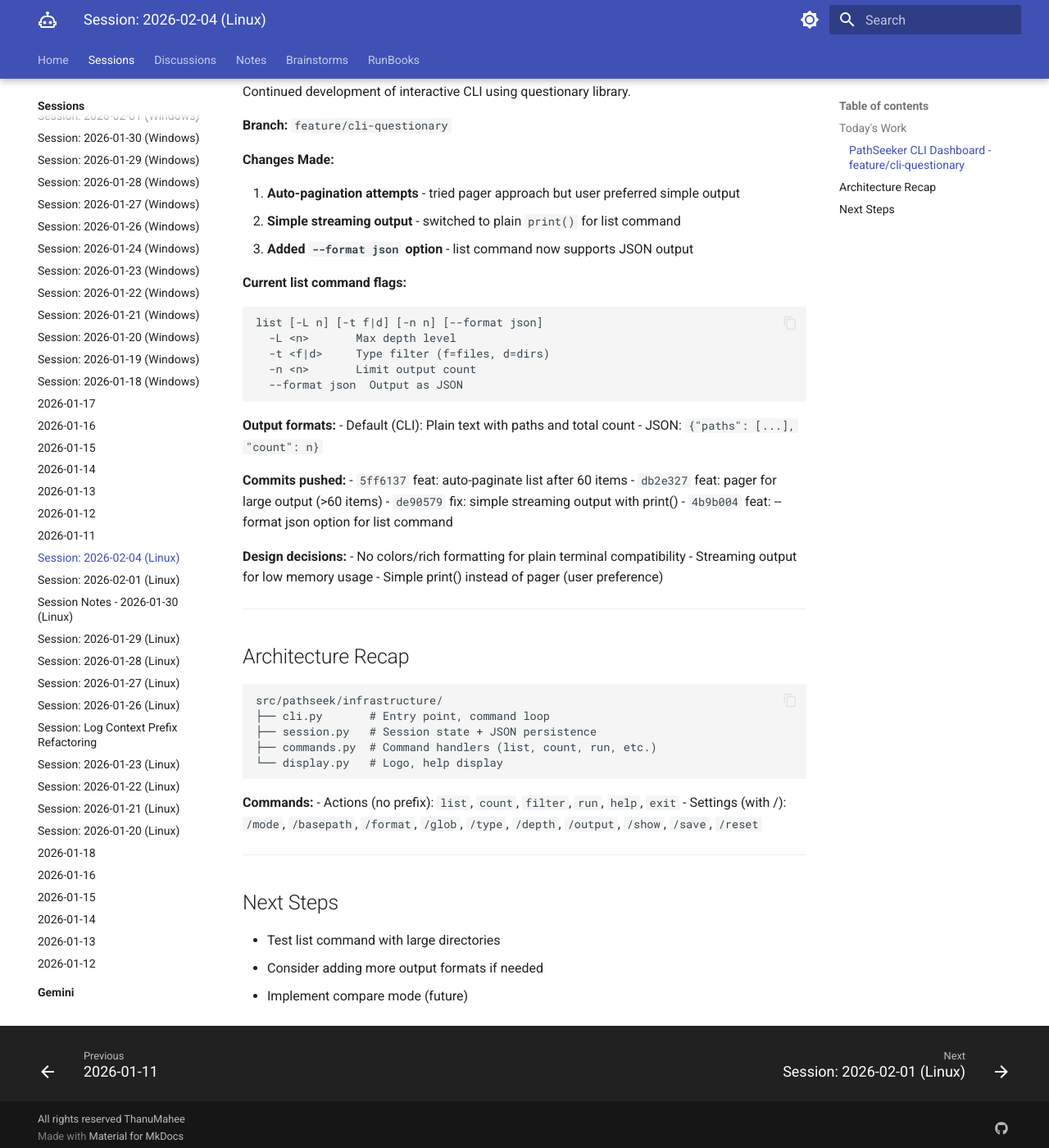
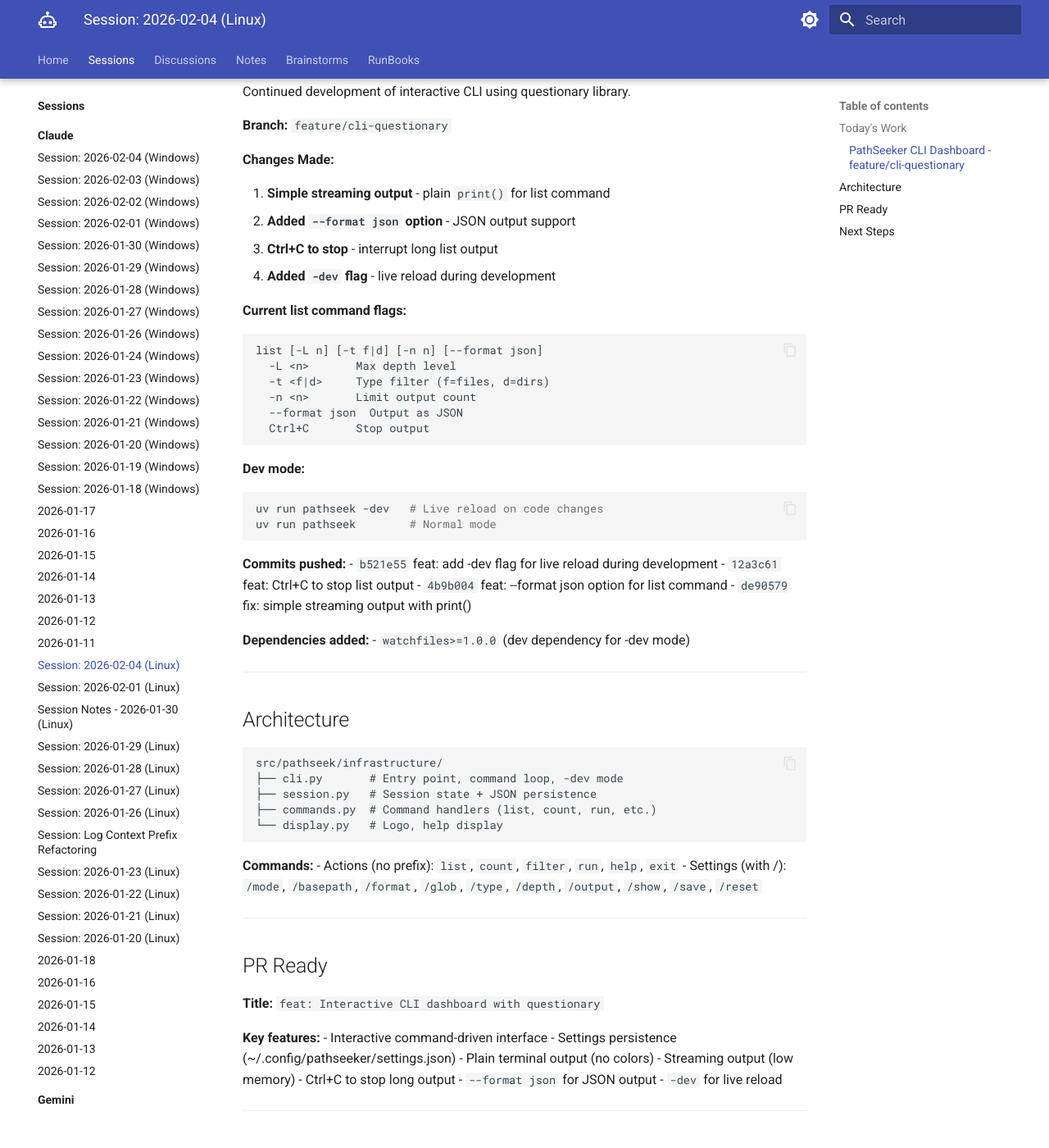
Before and after one commit to ThanuMahee12/AgentContext, an MkDocs documentation site: the page built from docs/sessions/claude/l-2026-02-04.md, in a window 1280 px wide and 1400 px high, scrolled down 226 px. Shown: the whole window at 82% size. Built offline with MkDocs 1.6.1 and Material for MkDocs 9.7.7, drawn with Linux system fonts in a browser that asks for light colours; some of the changed text lies outside the part shown.

Commit message:
docs: update Linux session 2026-02-04 - PathSeeker CLI

````diff
--- a/docs/sessions/claude/l-2026-02-04.md
+++ b/docs/sessions/claude/l-2026-02-04.md
@@ -10,9 +10,10 @@
 
 **Changes Made:**
 
-1. **Auto-pagination attempts** - tried pager approach but user preferred simple output
-2. **Simple streaming output** - switched to plain `print()` for list command
-3. **Added `--format json` option** - list command now supports JSON output
+1. **Simple streaming output** - plain `print()` for list command
+2. **Added `--format json` option** - JSON output support
+3. **Ctrl+C to stop** - interrupt long list output
+4. **Added `-dev` flag** - live reload during development
 
 **Current list command flags:**
 ```
@@ -21,30 +22,31 @@
   -t <f|d>     Type filter (f=files, d=dirs)
   -n <n>       Limit output count
   --format json  Output as JSON
+  Ctrl+C       Stop output
 ```
 
-**Output formats:**
-- Default (CLI): Plain text with paths and total count
-- JSON: `{"paths": [...], "count": n}`
+**Dev mode:**
+```bash
+uv run pathseek -dev   # Live reload on code changes
+uv run pathseek        # Normal mode
+```
 
 **Commits pushed:**
-- `5ff6137` feat: auto-paginate list after 60 items
-- `db2e327` feat: pager for large output (>60 items)
+- `b521e55` feat: add -dev flag for live reload during development
+- `12a3c61` feat: Ctrl+C to stop list output
+- `4b9b004` feat: --format json option for list command
 - `de90579` fix: simple streaming output with print()
-- `4b9b004` feat: --format json option for list command
 
-**Design decisions:**
-- No colors/rich formatting for plain terminal compatibility
-- Streaming output for low memory usage
-- Simple print() instead of pager (user preference)
+**Dependencies added:**
+- `watchfiles>=1.0.0` (dev dependency for -dev mode)
 
 ---
 
-## Architecture Recap
+## Architecture
 
 ```
 src/pathseek/infrastructure/
-├── cli.py       # Entry point, command loop
+├── cli.py       # Entry point, command loop, -dev mode
 ├── session.py   # Session state + JSON persistence
 ├── commands.py  # Command handlers (list, count, run, etc.)
 └── display.py   # Logo, help display
@@ -56,8 +58,23 @@
 
 ---
 
+## PR Ready
+
+**Title:** `feat: Interactive CLI dashboard with questionary`
+
+**Key features:**
+- Interactive command-driven interface
+- Settings persistence (~/.config/pathseeker/settings.json)
+- Plain terminal output (no colors)
+- Streaming output (low memory)
+- Ctrl+C to stop long output
+- `--format json` for JSON output
+- `-dev` for live reload
+
+---
+
 ## Next Steps
 
-- Test list command with large directories
-- Consider adding more output formats if needed
+- Create PR for feature/cli-questionary
+- Test live reload with -dev flag
 - Implement compare mode (future)
````
